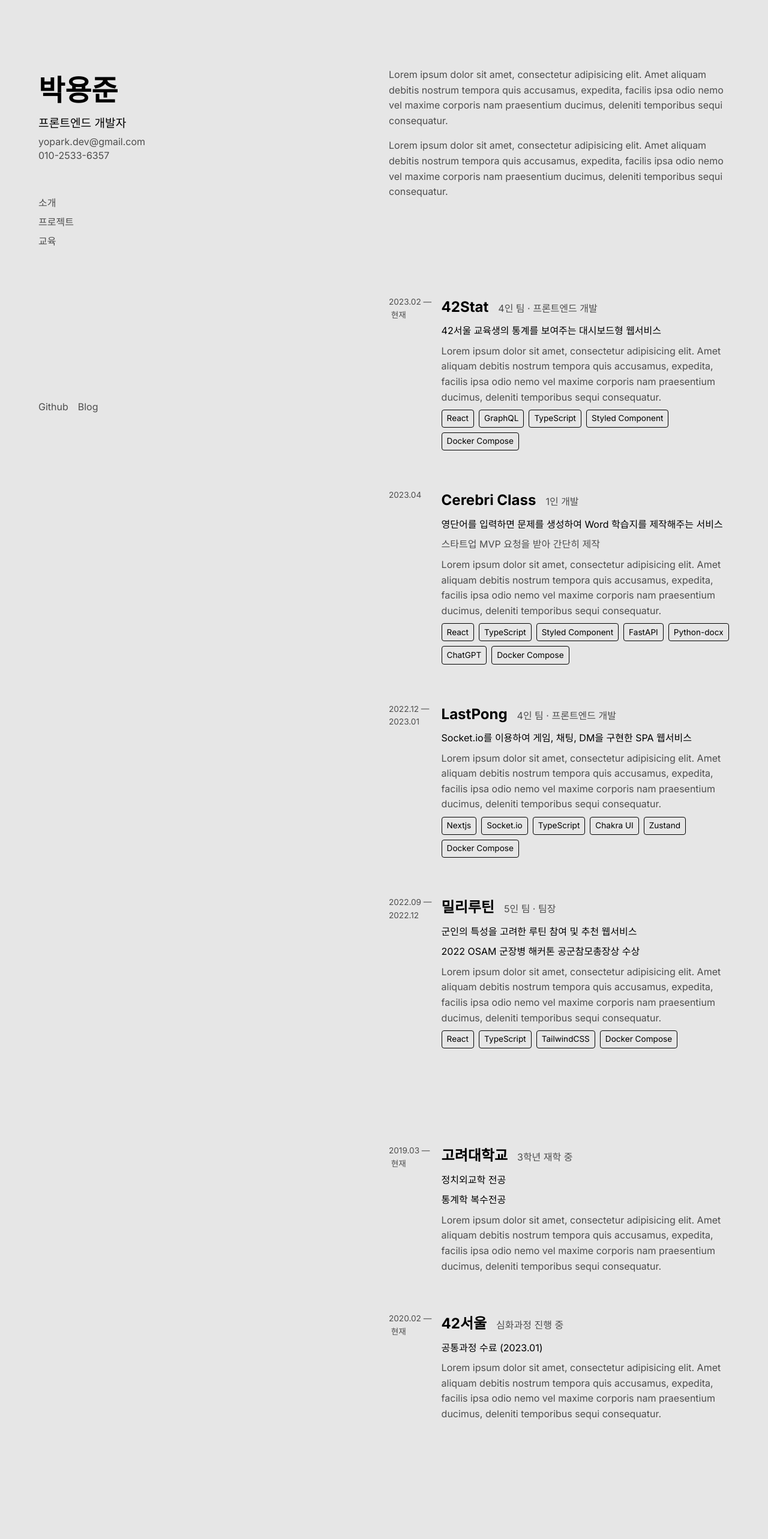
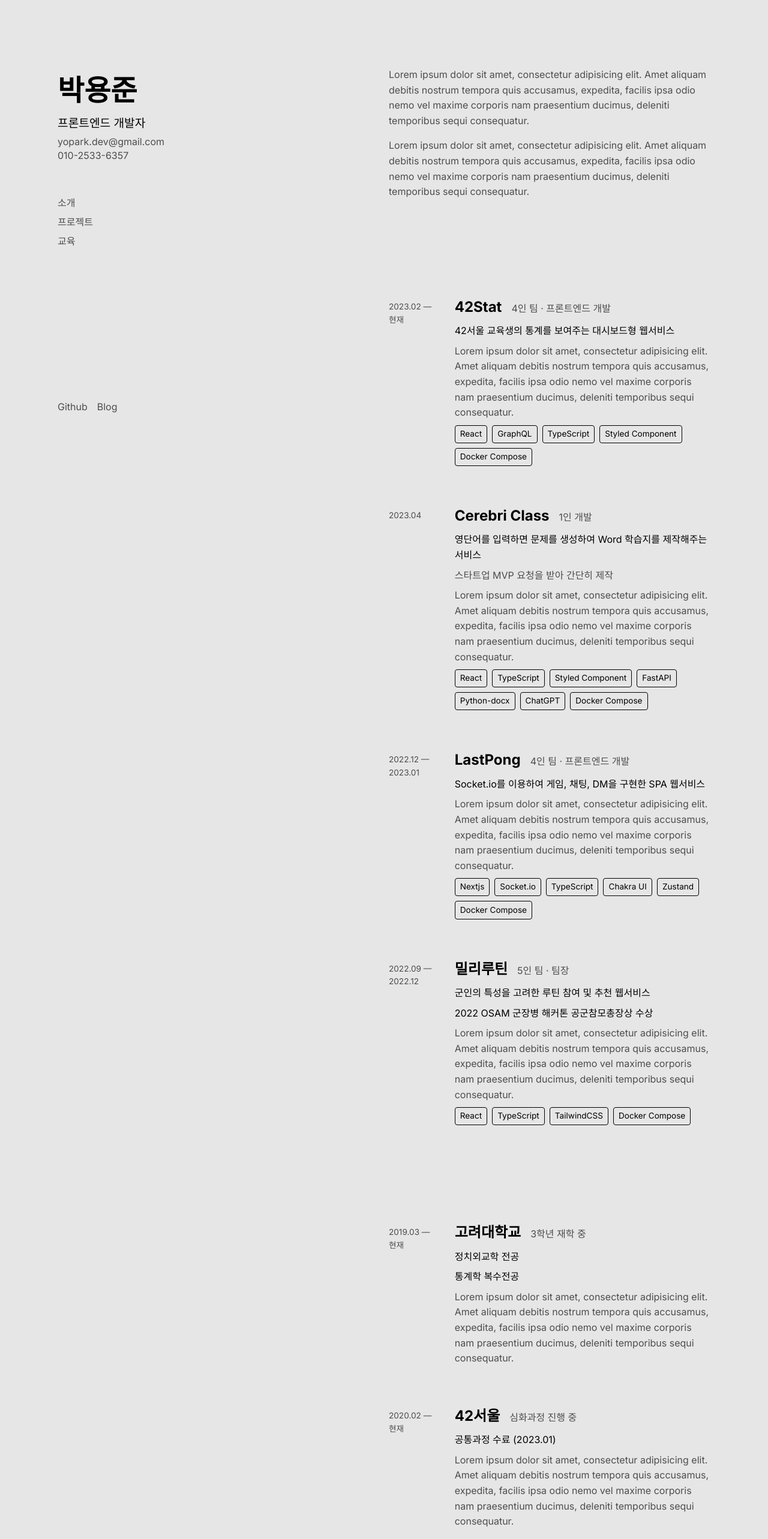
Before and after one commit to yoopark/yongjunpark.vercel.app-deprecated, a Next.js app: page / in a window 1280 px wide. Shown: the top 2566 px of the page at 60% size. Before the commit the page ends 2483 px from the top, so only its background shows below. Built offline with nearby package versions, Linux system fonts and the light colour scheme.

Commit message:
✨ feat: 반응형 지원

```diff
--- a/app/page.module.css
+++ b/app/page.module.css
@@ -1,15 +1,27 @@
 .layout {
-  display: flex;
-  gap: 1rem;
   min-height: 100vh;
   margin: auto;
   max-width: 1280px;
-  padding: 0 4rem;
+
+  padding: 3rem 2rem;
+
+  @media (min-width: 768px) {
+    padding: 6rem 4rem;
+  }
+
+  @media (min-width: 1024px) {
+    display: flex;
+    gap: 1rem;
+    padding: 0 6rem;
+  }
 }
 
 .header {
   display: flex;
   flex-direction: column;
+  gap: 2rem;
+
+  @media (min-width: 1024px) {
     position: sticky;
     top: 0;
     width: 50%;
@@ -17,11 +29,16 @@
     padding: 7rem 0;
     justify-content: space-between;
   }
+}
 
 .header h1 {
-  font-size: 3rem;
+  font-size: 2.4rem;
   font-weight: 700;
   color: rgb(var(--accent-rgb));
+
+  @media (min-width: 768px) {
+    font-size: 3rem;
+  }
 }
 
 .header h2 {
@@ -43,7 +60,12 @@
 }
 
 .header nav {
+  display: none;
+
+  @media (min-width: 1024px) {
+    display: block;
     margin-top: 3rem;
+  }
 }
 
 .header nav ul {
@@ -58,54 +80,107 @@
 }
 
 .main {
-  width: 50%;
   display: flex;
   flex-direction: column;
   gap: 10rem;
+  line-height: 1.6;
+  margin-top: 10rem;
+
+  @media (min-width: 1024px) {
+    width: 50%;
     padding: 7rem 0;
-  line-height: 1.6;
+    margin: 0;
+  }
 }
 
-#about {
+#about,
+#projects,
+#educations {
+  display: flex;
+  flex-direction: column;
+  gap: 2rem;
+}
+
+.about__container {
   display: flex;
   flex-direction: column;
   gap: 1rem;
 }
 
-#projects {
+#about h2,
+#projects h2,
+#educations h2 {
+  display: block;
+  color: rgb(var(--accent-rgb));
+  font-size: 1.2rem;
+
+  @media (min-width: 1024px) {
+    display: none;
+  }
+}
+
+.projects__container,
+.educations__container {
   display: flex;
   flex-direction: column;
   gap: 4rem;
 }
 
-.project {
+.project,
+.education {
+  @media (min-width: 768px) {
     display: flex;
+    gap: 2rem;
+  }
 }
 
-.project__main {
+.project__main,
+.education__main {
   display: flex;
   flex-direction: column;
   gap: 0.5rem;
 }
 
-.project__duration {
+.project__duration,
+.education__duration {
+  font-size: 0.85rem;
+  margin-top: 0.5rem;
+
+  @media (min-width: 768px) {
     width: 20rem;
-  font-size: 0.85rem;
+  }
 }
 
-.project__title {
+.project__title,
+.education__title {
+  margin-top: 0.5rem;
+
+  @media (min-width: 768px) {
     display: flex;
     align-items: baseline;
     gap: 1rem;
+    margin-top: 0;
+  }
 }
 
-.project h3 {
+.project__title p,
+.education__title p {
+  margin-top: 0.2rem;
+
+  @media (min-width: 768px) {
+    margin-top: 0;
+  }
+}
+
+.project h3,
+.education h3 {
   font-size: 1.5rem;
   font-weight: 700;
   color: rgb(var(--accent-rgb));
 }
 
-.project__description {
+.project__description,
+.education__description {
   color: rgb(var(--accent-rgb));
 }
 
@@ -122,40 +197,3 @@
   padding: 0.2rem 0.5rem;
   border-radius: 0.25rem;
 }
-
-#educations {
-  display: flex;
-  flex-direction: column;
-  gap: 4rem;
-}
-
-.education {
-  display: flex;
-}
-
-.education__main {
-  display: flex;
-  flex-direction: column;
-  gap: 0.5rem;
-}
-
-.education__duration {
-  width: 20rem;
-  font-size: 0.85rem;
-}
-
-.education__title {
-  display: flex;
-  align-items: baseline;
-  gap: 1rem;
-}
-
-.education h3 {
-  font-size: 1.5rem;
-  font-weight: 700;
-  color: rgb(var(--accent-rgb));
-}
-
-.education__description {
-  color: rgb(var(--accent-rgb));
-}
--- a/app/page.tsx
+++ b/app/page.tsx
@@ -40,22 +40,27 @@ export default function Home() {
       </header>
       <main className={styles.main}>
         <section id={styles.about}>
+          <h2>소개</h2>
+          <div className={styles.about__container}>
             <p>
               Lorem ipsum dolor sit amet, consectetur adipisicing elit. Amet
               aliquam debitis nostrum tempora quis accusamus, expedita, facilis
-            ipsa odio nemo vel maxime corporis nam praesentium ducimus, deleniti
-            temporibus sequi consequatur.
+              ipsa odio nemo vel maxime corporis nam praesentium ducimus,
+              deleniti temporibus sequi consequatur.
             </p>
             <p>
               Lorem ipsum dolor sit amet, consectetur adipisicing elit. Amet
               aliquam debitis nostrum tempora quis accusamus, expedita, facilis
-            ipsa odio nemo vel maxime corporis nam praesentium ducimus, deleniti
-            temporibus sequi consequatur.
+              ipsa odio nemo vel maxime corporis nam praesentium ducimus,
+              deleniti temporibus sequi consequatur.
             </p>
+          </div>
         </section>
         <section id={styles.projects}>
+          <h2>프로젝트</h2>
+          <div className={styles.projects__container}>
             <div className={styles.project}>
-            <p className={styles.project__duration}>2023.02 — &nbsp;현재</p>
+              <p className={styles.project__duration}>2023.02 — 현재</p>
               <div className={styles.project__main}>
                 <div className={styles.project__title}>
                   <h3>42Stat</h3>
@@ -161,10 +166,13 @@ export default function Home() {
                 </ul>
               </div>
             </div>
+          </div>
         </section>
         <section id={styles.educations}>
+          <h2>교육</h2>
+          <div className={styles.educations__container}>
             <div className={styles.education}>
-            <p className={styles.education__duration}>2019.03 — &nbsp;현재</p>
+              <p className={styles.education__duration}>2019.03 — 현재</p>
               <div className={styles.education__main}>
                 <div className={styles.education__title}>
                   <h3>고려대학교</h3>
@@ -181,7 +189,7 @@ export default function Home() {
               </div>
             </div>
             <div className={styles.education}>
-            <p className={styles.education__duration}>2020.02 — &nbsp;현재</p>
+              <p className={styles.education__duration}>2020.02 — 현재</p>
               <div className={styles.education__main}>
                 <div className={styles.education__title}>
                   <h3>42서울</h3>
@@ -198,6 +206,7 @@ export default function Home() {
                 </p>
               </div>
             </div>
+          </div>
         </section>
       </main>
     </div>
```
Lines whose indentation alone changed are shown as unchanged.
